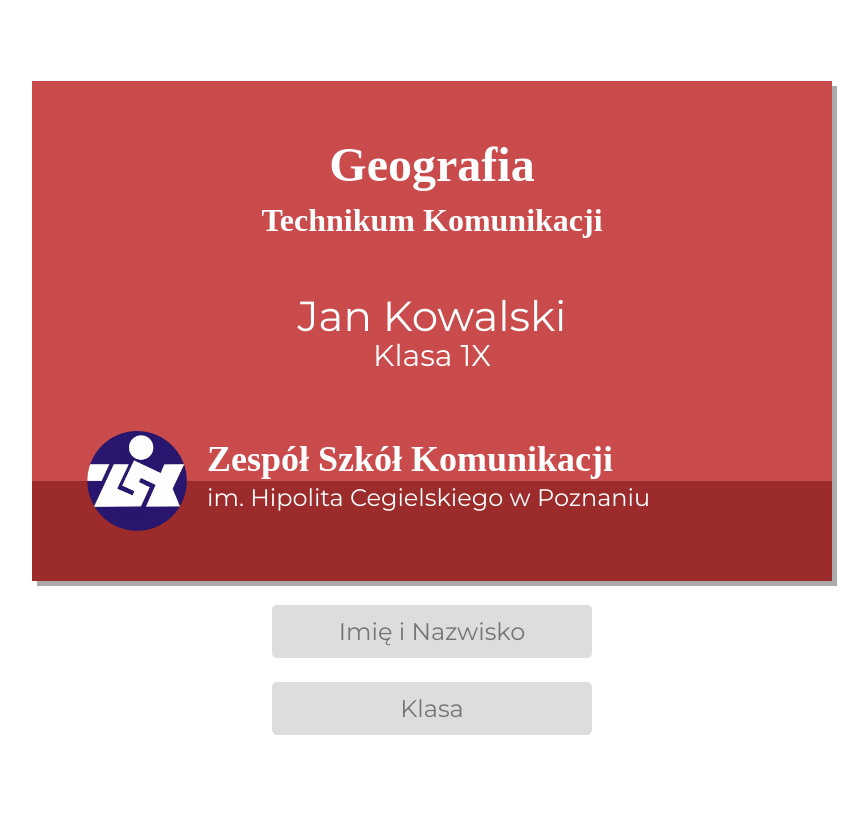
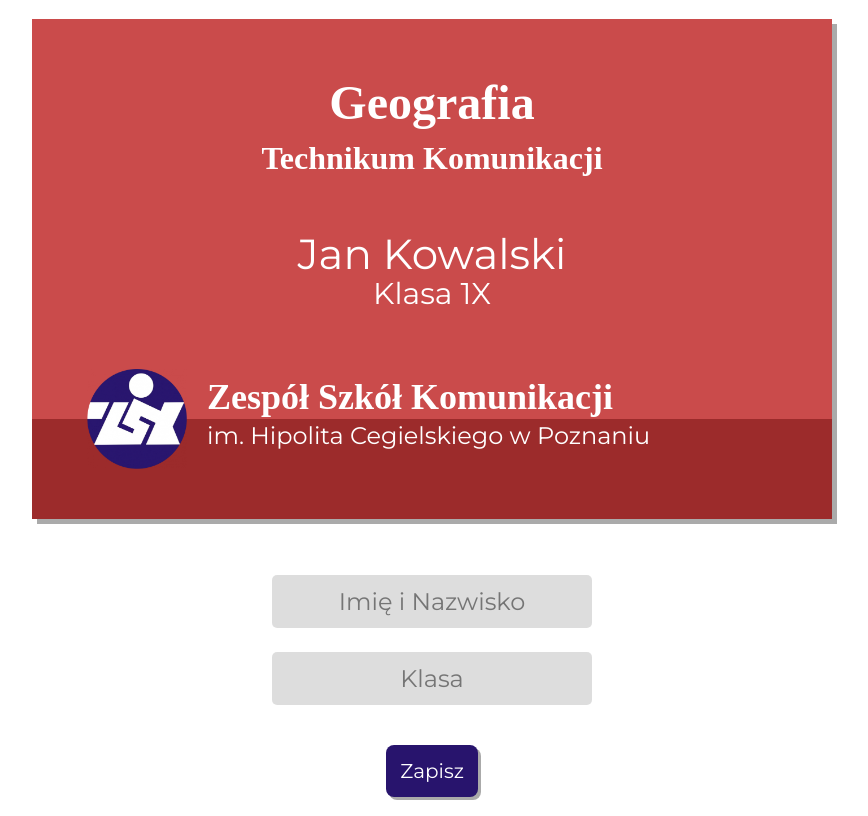
Before and after one commit to zsk-poznan/tytulowa, a React (Create React App) app: page / in a window 1280 px wide. Shown: the whole page, without its empty margins (208-1076 px from the left). Built offline with nearby package versions, Linux system fonts and the light colour scheme.

Commit message:
Add save button

```diff
--- a/package.json
+++ b/package.json
@@ -2,16 +2,20 @@
 	"name": "tytulowa",
 	"version": "0.1.0",
 	"private": true,
+	"homepage": "/tytulowa",
 	"dependencies": {
 		"@testing-library/jest-dom": "^4.2.4",
 		"@testing-library/react": "^9.5.0",
 		"@testing-library/user-event": "^7.2.1",
+		"gh-pages": "^3.1.0",
 		"lodash": "^4.17.20",
 		"react": "^16.13.1",
 		"react-dom": "^16.13.1",
 		"react-scripts": "3.4.3"
 	},
 	"scripts": {
+		"predeploy": "npm run build",
+		"deploy": "gh-pages -d build",
 		"start": "react-scripts start",
 		"build": "react-scripts build",
 		"test": "react-scripts test",
--- a/src/App.css
+++ b/src/App.css
@@ -9,6 +9,12 @@
 
 .container canvas {
 	box-shadow: 5px 5px 0px #00000055;
+	transition: box-shadow 0.3s ease;
+	margin-bottom: 2em;
+}
+
+.container canvas:hover {
+	box-shadow: 10px 10px 0px #00000055;
 }
 
 .container input {
@@ -19,7 +25,7 @@
 	background: #00000022;
 	border: none;
 	border-radius: 5px;
-	transition: background 0.4s ease;
+	transition: background 0.3s ease;
 	text-align: center;
 }
 
@@ -27,3 +33,27 @@
 	outline: none;
 	background: #00000033;
 }
+
+.container input:hover {
+	outline: none;
+	background: #00000033;
+}
+
+.container a {
+	margin-top: 1em;
+	padding: 0.7em;
+	font-size: 0.75em;
+	background: #28146d;
+	border-radius: 8px;
+	color: #fff;
+	text-decoration: none;
+	font-size: 1.25em;
+	transition: all 0.3s ease;
+	box-shadow: 3px 3px 0px #00000055;
+	margin-top: 2em;
+}
+
+.container a:hover {
+	background: #3c258f;
+	box-shadow: 6px 6px 0px #00000055;
+}
--- a/src/App.js
+++ b/src/App.js
@@ -1,29 +1,91 @@
-import React, { useState, useRef } from "react";
+import React, { useState, useRef, useEffect } from "react";
 import _ from "lodash";
-import Canvas from "./components/canvas";
 import "./App.css";
 
 function App() {
 	const [name, setName] = useState("Jan Kowalski");
 	const [klasa, setKlasa] = useState("1X");
 
+	const canvasRef = useRef(null);
+
+	useEffect(() => {
+		const canvas = canvasRef.current;
+		const ctx = canvas.getContext("2d");
+
+		let logo = new Image();
+		logo.src = "/logo.png";
+
+		canvas.width = 800;
+		canvas.height = 500;
+
+		ctx.fillStyle = "#ca4b4b";
+		ctx.fillRect(0, 0, ctx.canvas.width, ctx.canvas.height);
+
+		ctx.fillStyle = "#9c2b2b";
+		ctx.fillRect(0, ctx.canvas.height - 100, ctx.canvas.width, 100);
+
+		logo.onload = () => {
+			ctx.drawImage(logo, 55, ctx.canvas.height - 150, 100, 100);
+		};
+
+		ctx.fillStyle = "#ffffff";
+
+		ctx.font = "700 36px Montserrat";
+		ctx.fillText("Zespół Szkół Komunikacji", 175, ctx.canvas.height - 110);
+
+		ctx.font = "400 24px Montserrat";
+		ctx.fillText(
+			"im. Hipolita Cegielskiego w Poznaniu",
+			175,
+			ctx.canvas.height - 75
+		);
+
+		ctx.textAlign = "center";
+
+		ctx.font = "700 48px Montserrat";
+		ctx.fillText("Geografia", ctx.canvas.width / 2, 100);
+
+		ctx.font = "700 32px Montserrat";
+		ctx.fillText("Technikum Komunikacji", ctx.canvas.width / 2, 150);
+
+		ctx.font = "400 42px Montserrat";
+		ctx.fillText(name, ctx.canvas.width / 2, 250);
+
+		ctx.font = "400 30px Montserrat";
+		ctx.fillText(`Klasa ${klasa}`, ctx.canvas.width / 2, 285);
+
+		const ratio =
+			window.screen.availWidth > 800
+				? 1
+				: window.screen.availWidth / canvas.width;
+
+		canvas.style.width = canvas.width * ratio + "px";
+		canvas.style.height = canvas.height * ratio + "px";
+	}, [name, klasa]);
+
+	const save = (e) => {
+		const img = canvasRef.current.toDataURL("image/png");
+
+		e.target.href = img;
+	};
+
 	const handleName = useRef(
 		_.debounce((input) => {
 			if (!input) return setName("Jan Kowalski");
 			setName(input);
-		}, 1000)
+		}, 500)
 	).current;
 
 	const handleKlasa = useRef(
 		_.debounce((input) => {
 			if (!input) return setKlasa("1X");
 			setKlasa(input);
-		}, 1000)
+		}, 500)
 	).current;
 
 	return (
 		<div className="container">
-			<Canvas name={name} klasa={klasa} />
+			<canvas ref={canvasRef} />
 			<input
 				placeholder="Imię i Nazwisko"
 				onChange={(e) => handleName(e.target.value)}
@@ -32,6 +94,15 @@
 				placeholder="Klasa"
 				onChange={(e) => handleKlasa(e.target.value)}
 			/>
+			<a
+				href="/"
+				onClick={save}
+				download={`${name
+					.toLowerCase()
+					.replace(/ /g, "-")}-${klasa.toLowerCase()}.png`}
+			>
+				Zapisz
+			</a>
 		</div>
 	);
 }
--- a/src/components/canvas.js
+++ /dev/null
@@ -1,64 +0,0 @@
-import React, { useRef, useEffect } from "react";
-
-const Canvas = ({ name, klasa }) => {
-	const canvasRef = useRef(null);
-
-	useEffect(() => {
-		const canvas = canvasRef.current;
-		const ctx = canvas.getContext("2d");
-
-		let logo = new Image();
-		logo.src = "logo.png";
-
-		canvas.width = 800;
-		canvas.height = 500;
-
-		ctx.fillStyle = "#ca4b4b";
-		ctx.fillRect(0, 0, ctx.canvas.width, ctx.canvas.height);
-
-		ctx.fillStyle = "#9c2b2b";
-		ctx.fillRect(0, ctx.canvas.height - 100, ctx.canvas.width, 100);
-
-		logo.onload = () => {
-			ctx.drawImage(logo, 55, ctx.canvas.height - 150, 100, 100);
-		};
-
-		ctx.fillStyle = "#ffffff";
-
-		ctx.font = "700 36px Montserrat";
-		ctx.fillText("Zespół Szkół Komunikacji", 175, ctx.canvas.height - 110);
-
-		ctx.font = "400 24px Montserrat";
-		ctx.fillText(
-			"im. Hipolita Cegielskiego w Poznaniu",
-			175,
-			ctx.canvas.height - 75
-		);
-
-		ctx.textAlign = "center";
-
-		ctx.font = "700 48px Montserrat";
-		ctx.fillText("Geografia", ctx.canvas.width / 2, 100);
-
-		ctx.font = "700 32px Montserrat";
-		ctx.fillText("Technikum Komunikacji", ctx.canvas.width / 2, 150);
-
-		ctx.font = "400 42px Montserrat";
-		ctx.fillText(name, ctx.canvas.width / 2, 250);
-
-		ctx.font = "400 30px Montserrat";
-		ctx.fillText(`Klasa ${klasa}`, ctx.canvas.width / 2, 285);
-
-		const ratio =
-			window.screen.availWidth > 800
-				? 1
-				: window.screen.availWidth / canvas.width;
-
-		canvas.style.width = canvas.width * ratio + "px";
-		canvas.style.height = canvas.height * ratio + "px";
-	}, [name, klasa]);
-
-	return <canvas ref={canvasRef} />;
-};
-
-export default Canvas;
```
Also changed, not shown: 1 other file (tests, documents, lock files or other folders). Lines whose indentation alone changed are shown as unchanged.
